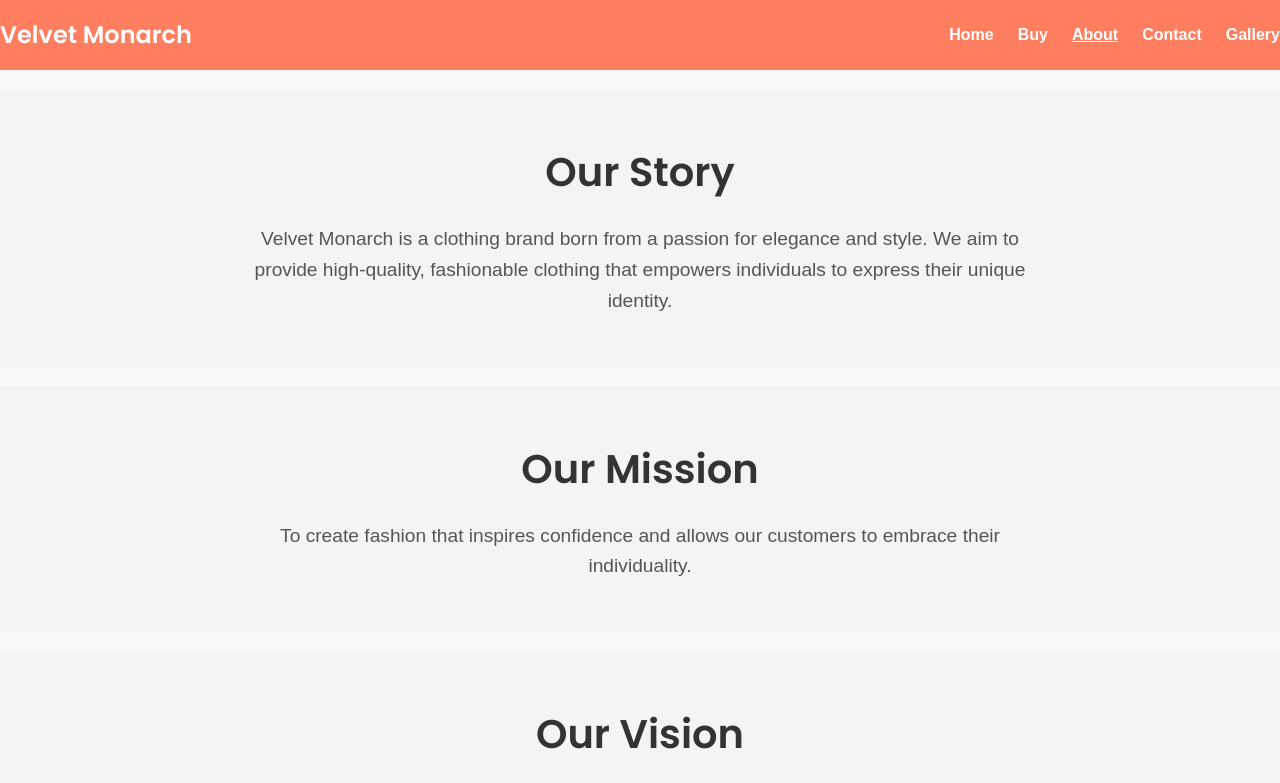
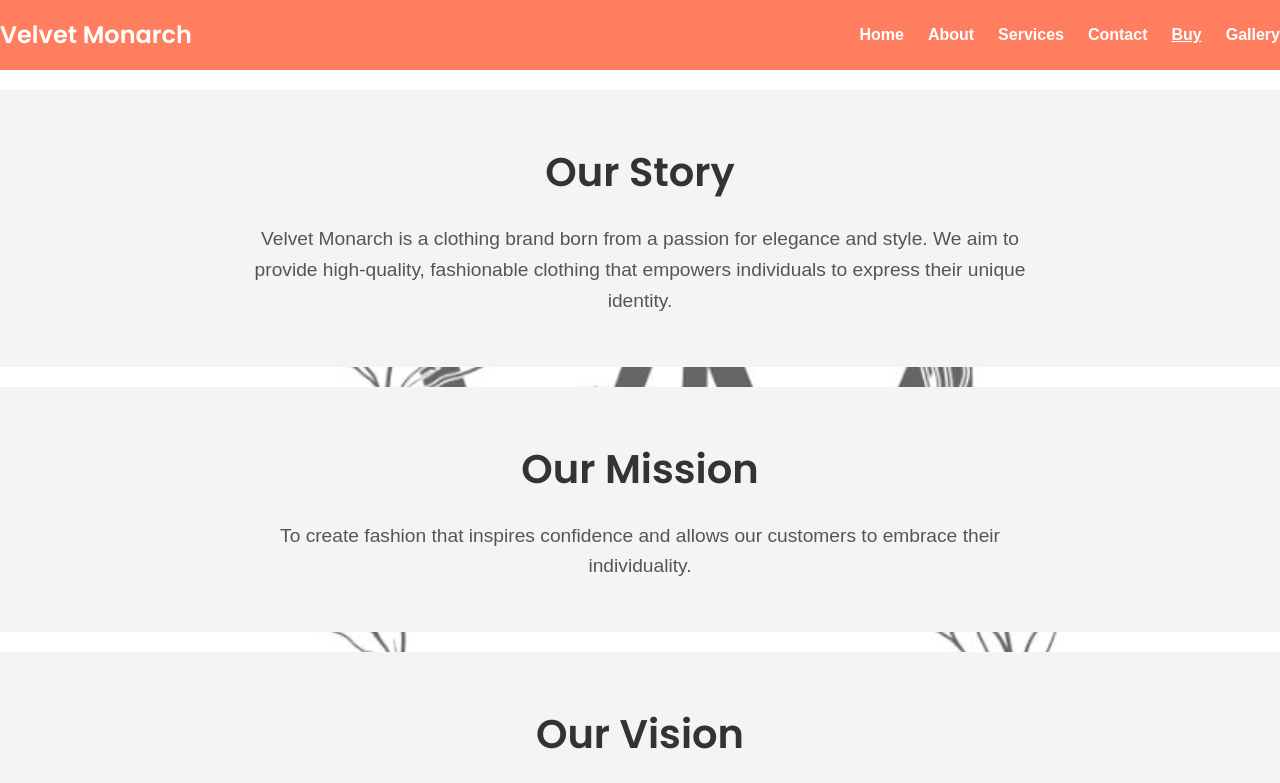
Before and after one commit to krushhhna21/VelvetMonarch, a plain HTML site: page about.html in a window 1280 px wide. Shown: the top 783 px of the page. Drawn offline with Linux system fonts and the light colour scheme.

Commit message:
Update about.html

```diff
--- a/about.html
+++ b/about.html
@@ -6,17 +6,32 @@
     <title>About Us - Velvet Monarch</title>
     <link rel="stylesheet" href="css/styles.css">
     <link href="https://fonts.googleapis.com/css2?family=Poppins:wght@400;600&display=swap" rel="stylesheet">
+	<style>
+  body {
+      background-image: url("images/banner.jpg");
+      background-size: cover;
+      background-position: center;
+      background-repeat: no-repeat;
+      background-attachment: fixed;
+  }
+</style>
+
 </head>
+<script>
+  alert("Know more about us!");
+</script>
+
 <body>
     <!-- Header Section -->
     <header>
         <div class="logo">Velvet Monarch</div>
-        <nav>
+     <nav>
             <ul>
                 <li><a href="index.html">Home</a></li>
-                <li><a href="buy.html">Buy</a></li>
-                <li><a href="about.html" class="active">About</a></li>
+                <li><a href="about.html">About</a></li>
+                <li><a href="#services">Services</a></li>
                 <li><a href="contact.html">Contact</a></li>
+                <li><a href="buy.html" class="active">Buy</a></li>
 				<li><a href="gallery.html">Gallery</a></li>
             </ul>
         </nav>
```
